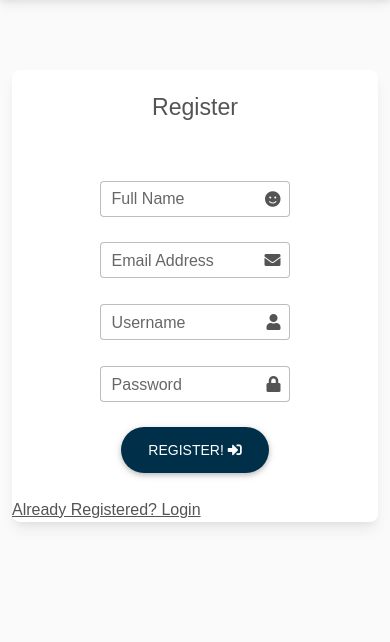
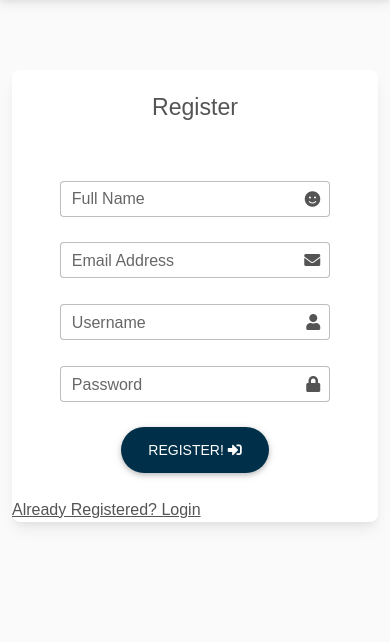
Before and after one commit to shanedunne/the-bull-case, a Flask app: page /register in a window 390 px wide. Shown: the part 59-701 px from the top of the page. Run offline with Flask 2, Linux system fonts and the light colour scheme; some libraries are stand-ins or nearby versions.

Commit message:
resize form elements on mobile. Debug set to False

```diff
--- a/static/css/style.css
+++ b/static/css/style.css
@@ -85,6 +85,12 @@ body {
     margin: auto;
 }
 
+@media (max-width: 575.98px) {
+    .form-outline {
+        width: 85%;
+    }
+ }
+
 .reg-log-button {
     margin: auto;
     background-color: #003049;
@@ -98,8 +104,6 @@ body {
 input {
     background-color: #fafafa;
 }
-
-
 
 .not-reg-link {
     color: #545454;
--- a/templates/post-article.html
+++ b/templates/post-article.html
@@ -9,7 +9,7 @@
                     <br>
                     <p>Share your thoughts, ideas or analysis with The Bull Case community!</p>
                     <br>
-                    <div class="form-outline ">
+                    <div class="form-outline">
                         <input type="text" id="article_title" class="form-control article-form" name="article_title" maxlength="75" required/>
                         <label class="form-label" for="article_title">Article Title</label>
                     </div>
@@ -24,7 +24,7 @@
                         </select>
                     </div>
                     <br>
-                    <div class="form-outline ">
+                    <div class="form-outline">
                             <textarea id="article_body" class="form-control article-form" name="article_body" rows="15"></textarea>
                         <label class="form-label" for="article_body">Type your thoughts...</label>
                     </div>
```
